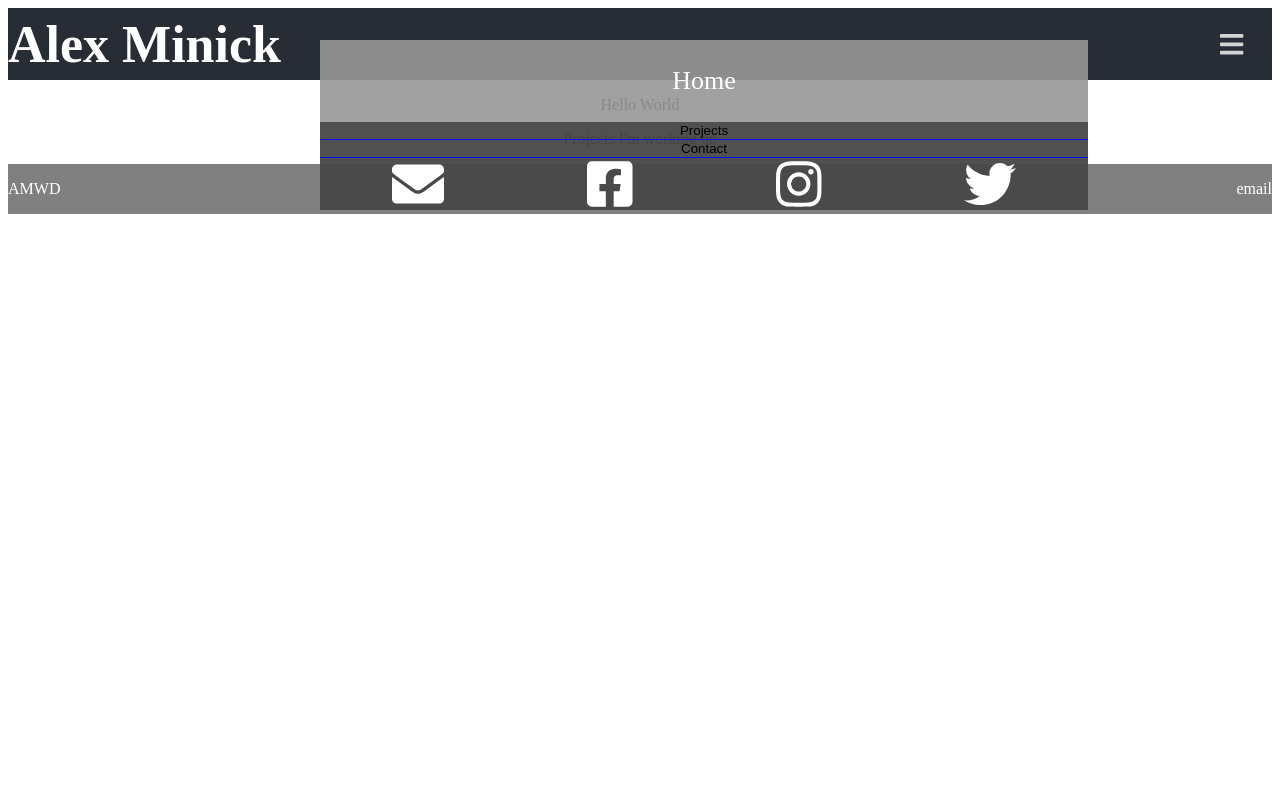
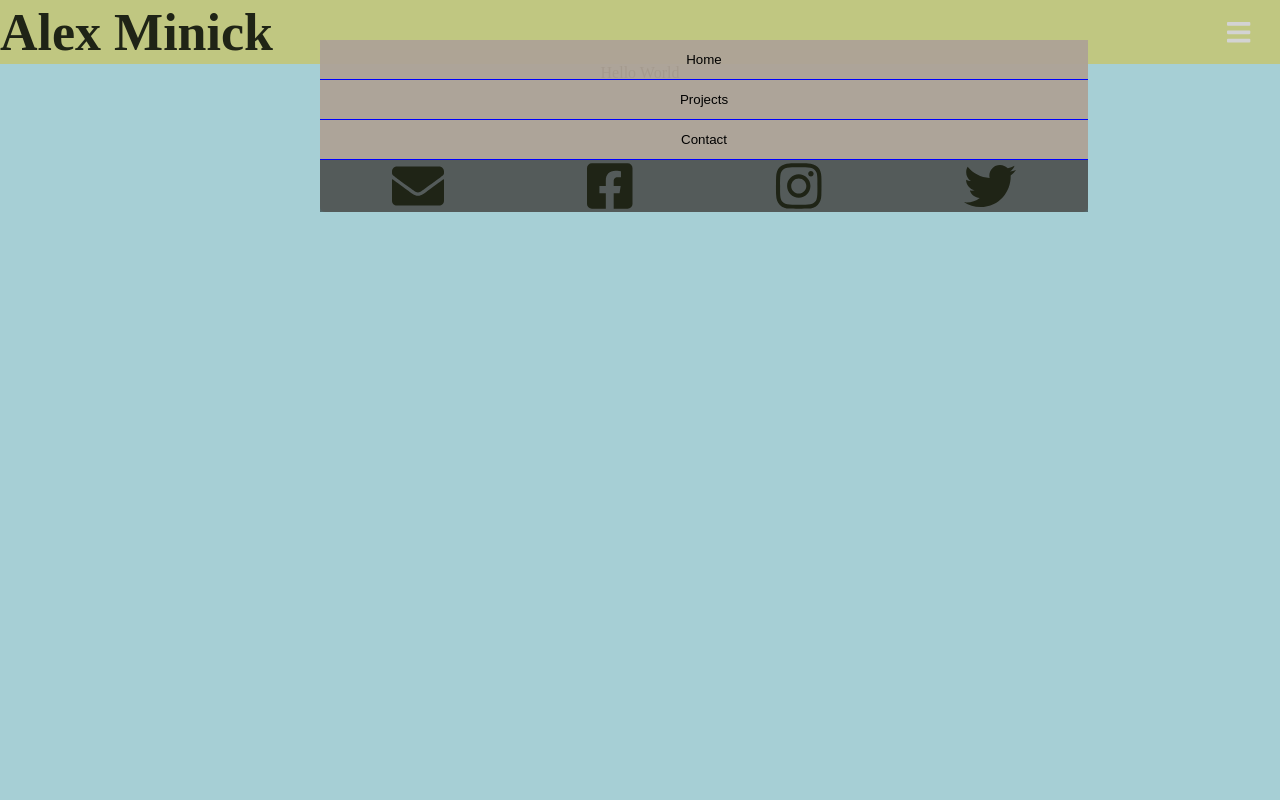
Before and after one commit to afminick/portfolio-website, a React (Create React App) app: page / in a window 1280 px wide. Shown: the top 800 px of the page. Built offline with nearby package versions, Linux system fonts and the light colour scheme.

Commit message:
Played with colors and mainbody height

```diff
--- a/src/App.css
+++ b/src/App.css
@@ -1,3 +1,16 @@
+* {
+  margin: 0;
+  padding: 0;
+}
+
 .App {
   text-align: center;
 }
+
+/*colors:
+rgb(31,36,22) blackish
+rgb(136,162,170) pastel blue
+rgb(173,162,150) greyish
+rgb(166,207,213) light blue
+rgb(192,199,129) brown grey
+*/
--- a/src/Footer.css
+++ b/src/Footer.css
@@ -1,6 +1,7 @@
 footer {
-    background-color: grey;
+    background-color: rgb(192,199,129);
     display: flex;
     justify-content: space-between;
-    color: white;
+    color: rgb(31,36,22);
+    height: 8vh;
 }
--- a/src/Header.css
+++ b/src/Header.css
@@ -1,13 +1,13 @@
 .App-header {
-    background-color: #282c34;
-    min-height: 9vh;
-    height: 9vh;
+    background-color: rgb(192,199,129);
+    min-height: 8vh;
+    height: 8vh;
     display: flex;
 
     align-items: center;
     justify-content: space-between;
     font-size: calc(10px + 2vmin);
-    color: white;
+    color: rgb(31,36,22);
   }
 
   #navMenuButton {
--- a/src/Header.js
+++ b/src/Header.js
@@ -15,7 +15,7 @@ function Header() {
                 name="navMenu"
 
                 onClick={() => setNavMenuOpen(!navMenuOpen)}>
-                <FontAwesomeIcon icon="bars" size='2x' color={navMenuOpen ? "lightgrey" : "red"} />
+                <FontAwesomeIcon icon="bars" size='2x' color={navMenuOpen ? "lightgrey" : "rgb(31,36,22)"} />
             </button>
             {navMenuOpen ? <NavMenu /> : null}
         </div>
--- a/src/MainBody.css
+++ b/src/MainBody.css
@@ -0,0 +1,15 @@
+.mainBody {
+    background-color: rgb(166,207,213);
+    margin: 0;
+
+}
+
+.mainOne {
+    background-color: rgb(166,207,213);
+    height: 92vh;
+}
+
+.mainTwo {
+    background-color: rgb(136,162,170);
+    height: 92vh;
+}
--- a/src/NavMenu.css
+++ b/src/NavMenu.css
@@ -2,16 +2,18 @@
     z-index: 1000;
     display: flex;
     flex-direction: column;
-    background-color: rgba(151, 151, 151, 0.9);
+    background-color: rgba(173,162,150, 0.5);
     width: 60vw;
     position: absolute;
     top: 5vh;
     right: 15vw;
+    border-radius: 5px;
 
 }
 
 .navSubMenuButton {
-    background-color: rgba(0,0,0,0.5);
+    background-color: rgba(173,162,150, 0.9);
+    height: 5vh;
     border: none;
     border-bottom: 1px solid blue;
 }
@@ -20,10 +22,10 @@
     outline: none;
 }
 
-.contactMenu {
+.subMenu {
     display: flex;
     justify-content: space-around;
     align-items: center;
     width: 100%;
-    background-color: rgba(0,0,0,0.5)
+    background-color: rgba(0,0,0,0.5);
 }
--- a/src/NavMenu.js
+++ b/src/NavMenu.js
@@ -9,7 +9,7 @@ function NavMenu() {
 
     return (
         <div id='navMenu'>
-            <p>Home</p>
+            <button className="navSubMenuButton">Home</button>
             <button className="navSubMenuButton" onClick={() => setProjectsMenu(!projectsMenu)}>Projects</button>
             <button className="navSubMenuButton" onClick={() => setContactMenu(!contactMenu)}>Contact</button>
             {contactMenu ? <ContactMenu /> : null}
@@ -19,7 +19,7 @@ function NavMenu() {
 
 function ContactMenu() {
     return (
-        <div className='contactMenu'>
+        <div className='subMenu'>
             <FontAwesomeIcon icon="envelope" size='2x' />
             <FontAwesomeIcon icon={['fab', 'facebook-square']} size='2x' />
             <FontAwesomeIcon icon={['fab', 'instagram']} size='2x' />
```
